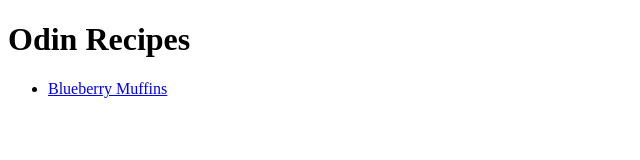
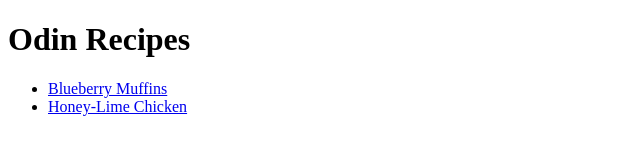
Before and after one commit to Derrick-51/odin-recipes, a plain HTML site: page index.html in a window 1280 px wide. Shown: the whole page, without its empty margins (0-640 px from the left). Drawn offline with Linux system fonts and the light colour scheme.

Commit message:
Add link to lime chicken recipe

```diff
--- a/index.html
+++ b/index.html
@@ -9,6 +9,7 @@
         <h1>Odin Recipes</h1>
         <ul>
             <li><a href="recipes/blueberry-muffin.html">Blueberry Muffins</a></li>
+            <li><a href="recipes/lime-chicken.html">Honey-Lime Chicken</a></li>
         </ul>
 
     </body>
```
